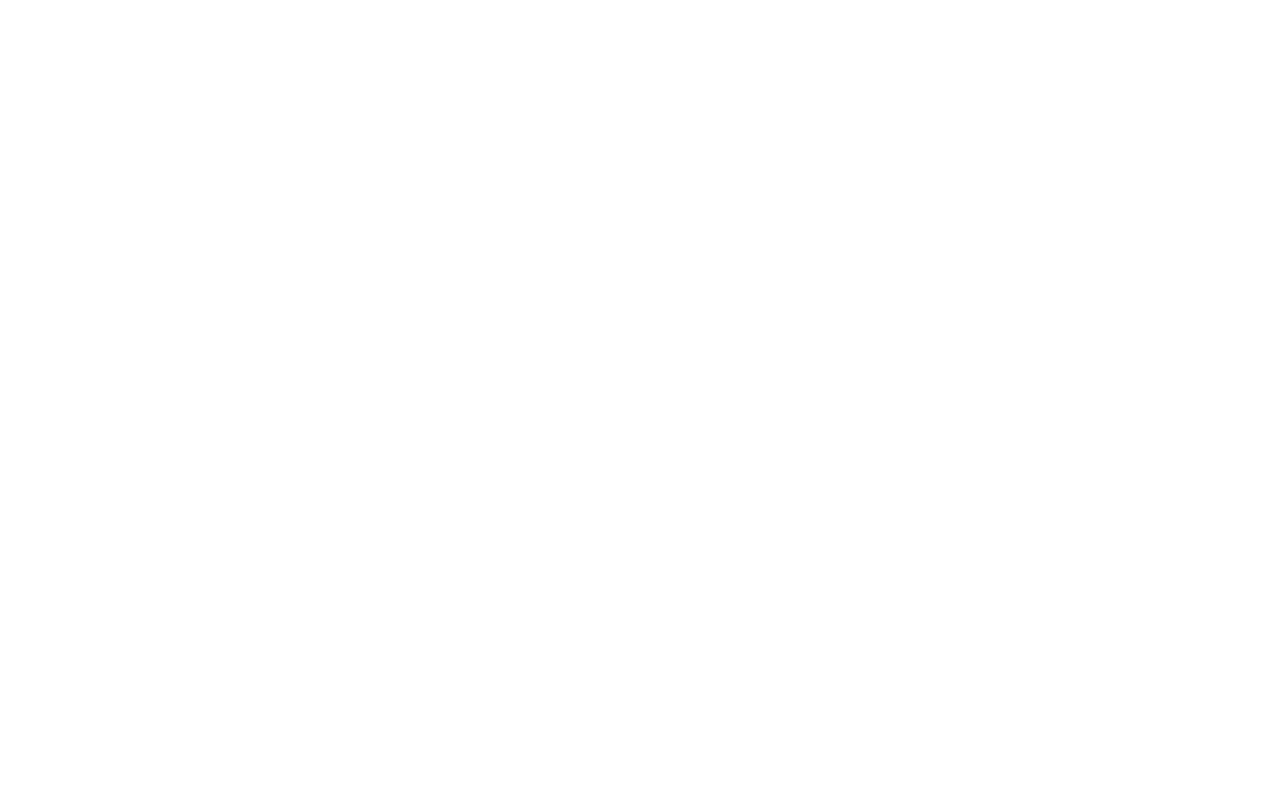
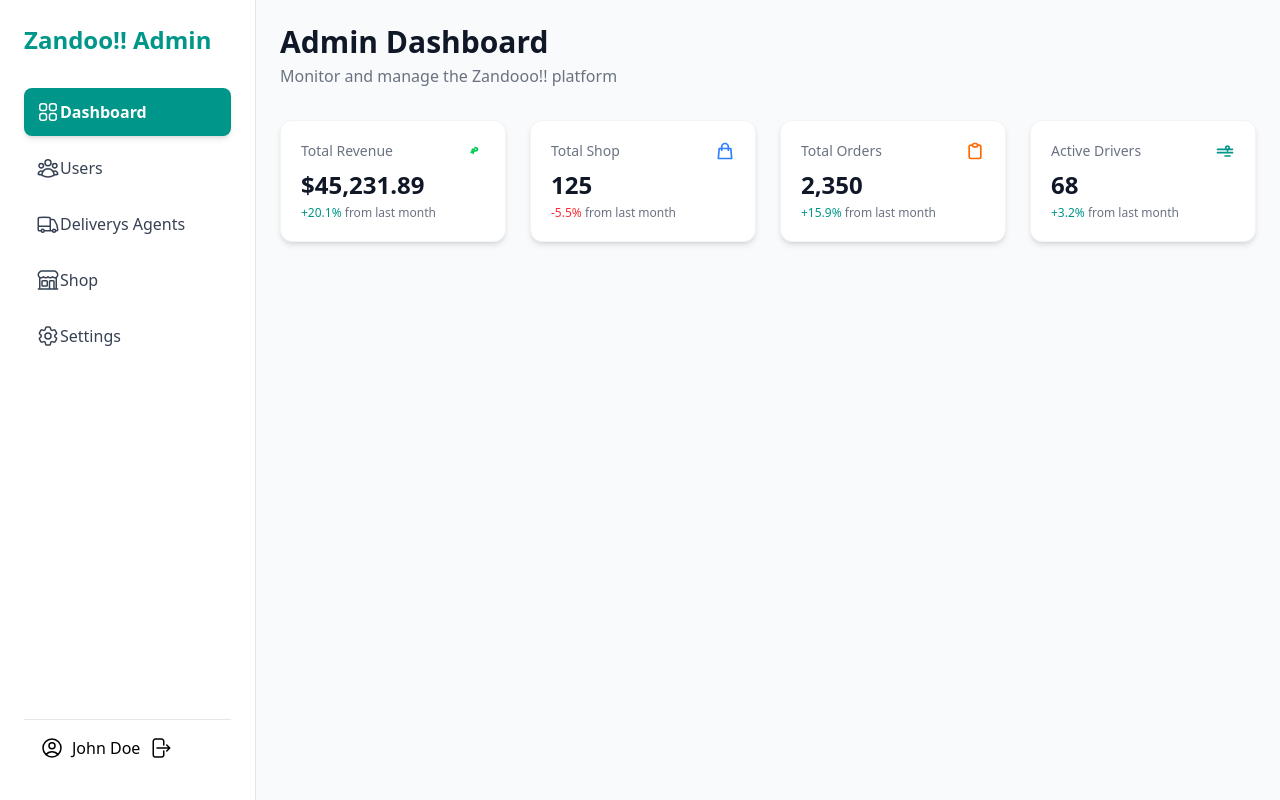
Before and after one commit to alainkatayi/zandooo_front, an Angular app: page /admin/dashboard in a window 1280 px wide. Before the commit this address led to /. Built offline with nearby package versions, Linux system fonts and the light colour scheme.

Commit message:
Création de la dashboard admin

```diff
--- a/src/app/app.routes.ts
+++ b/src/app/app.routes.ts
@@ -21,4 +21,9 @@
         title: 'Register',
         loadComponent: () => import('./pages/delivery-register/delivery-register.component').then(m => m.DeliveryRegisterComponent)
     },
+    {
+        path: 'admin/dashboard',
+        title: 'ADMIN',
+        loadComponent: () => import('./pages/admin/dashboard/dashboard.component').then(m => m.DashboardComponent)
+    },
 ];
--- /dev/null
+++ b/src/app/pages/admin/dashboard/dashboard.component.html
@@ -0,0 +1,88 @@
+<div class="min-h-screen bg-gray-50 flex">
+
+    <div class="left-0 top-0 h-screen">
+        <app-sidebar></app-sidebar>
+
+    </div>
+    <main class="flex-1  overflow-y-auto p-6 ml-64">
+        <div class="max-w-7xl mx-auto space-y-8">
+
+            <div>
+                <h1 class="text-3xl font-bold text-gray-900">Admin Dashboard</h1>
+                <p class="text-gray-500 mt-1">Monitor and manage the Zandooo!! platform</p>
+            </div>
+
+            <div class="grid md:grid-cols-2 lg:grid-cols-4 gap-6">
+
+                <div class="bg-white rounded-xl shadow-md p-5 border border-gray-100">
+                    <div class="flex flex-row items-center justify-between pb-2">
+                        <p class="text-sm font-medium text-gray-500">Total Revenue</p>
+                        <svg class="w-5 h-5 text-green-500" xmlns="http://www.w3.org/2000/svg" fill="none"
+                            viewBox="0 0 24 24" stroke="currentColor" stroke-width="2">
+                            <path stroke-linecap="round" stroke-linejoin="round"
+                                d="M12 8c1.657 0 3 .895 3 2s-1.343 2-3 2h-1a1 1 0 00-1 1v2m-2.707-1.707a.999.999 0 001.414 0L12 11.414l-1.293-1.293a.999.999 0 00-1.414 0l-1 1" />
+                        </svg>
+                    </div>
+                    <div>
+                        <div class="text-2xl font-bold text-gray-900">$45,231.89</div>
+                        <p class="text-xs text-gray-500 mt-1">
+                            <span class="text-teal-600 font-medium">+20.1%</span> from last month
+                        </p>
+                    </div>
+                </div>
+
+                <div class="bg-white rounded-xl shadow-md p-5 border border-gray-100">
+                    <div class="flex flex-row items-center justify-between pb-2">
+                        <p class="text-sm font-medium text-gray-500">Total Shop</p>
+                        <svg class="w-5 h-5 text-blue-500" xmlns="http://www.w3.org/2000/svg" fill="none"
+                            viewBox="0 0 24 24" stroke="currentColor" stroke-width="2">
+                            <path stroke-linecap="round" stroke-linejoin="round"
+                                d="M16 11V7a4 4 0 00-8 0v4M5 9h14l1 12H4L5 9z" />
+                        </svg>
+                    </div>
+                    <div>
+                        <div class="text-2xl font-bold text-gray-900">125</div>
+                        <p class="text-xs text-gray-500 mt-1">
+                            <span class="text-red-500 font-medium">-5.5%</span> from last month
+                        </p>
+                    </div>
+                </div>
+
+                <div class="bg-white rounded-xl shadow-md p-5 border border-gray-100">
+                    <div class="flex flex-row items-center justify-between pb-2">
+                        <p class="text-sm font-medium text-gray-500">Total Orders</p>
+                        <svg class="w-5 h-5 text-orange-500" xmlns="http://www.w3.org/2000/svg" fill="none"
+                            viewBox="0 0 24 24" stroke="currentColor" stroke-width="2">
+                            <path stroke-linecap="round" stroke-linejoin="round"
+                                d="M9 5H7a2 2 0 00-2 2v12a2 2 0 002 2h10a2 2 0 002-2V7a2 2 0 00-2-2h-2M9 5a2 2 0 002 2h2a2 2 0 002-2M9 5a2 2 0 012-2h2a2 2 0 012 2" />
+                        </svg>
+                    </div>
+                    <div>
+                        <div class="text-2xl font-bold text-gray-900">2,350</div>
+                        <p class="text-xs text-gray-500 mt-1">
+                            <span class="text-teal-600 font-medium">+15.9%</span> from last month
+                        </p>
+                    </div>
+                </div>
+
+                <div class="bg-white rounded-xl shadow-md p-5 border border-gray-100">
+                    <div class="flex flex-row items-center justify-between pb-2">
+                        <p class="text-sm font-medium text-gray-500">Active Drivers</p>
+                        <svg class="w-5 h-5 text-teal-600" xmlns="http://www.w3.org/2000/svg" fill="none"
+                            viewBox="0 0 24 24" stroke="currentColor" stroke-width="2">
+                            <path stroke-linecap="round" stroke-linejoin="round"
+                                d="M3 10h18M3 14h18m-9 4h6m-3-6v-2m0 0a2 2 0 110-4 2 2 0 010 4z" />
+                        </svg>
+                    </div>
+                    <div>
+                        <div class="text-2xl font-bold text-gray-900">68</div>
+                        <p class="text-xs text-gray-500 mt-1">
+                            <span class="text-teal-600 font-medium">+3.2%</span> from last month
+                        </p>
+                    </div>
+                </div>
+
+            </div>
+        </div>
+    </main>
+</div>
```
Also changed, not shown: src/app/pages/admin/dashboard/dashboard.component.ts (added, +12 -0 lines), src/app/pages/admin/dashboard/dashboard.component.css (added), 1 other file (tests, documents, lock files or other folders).
